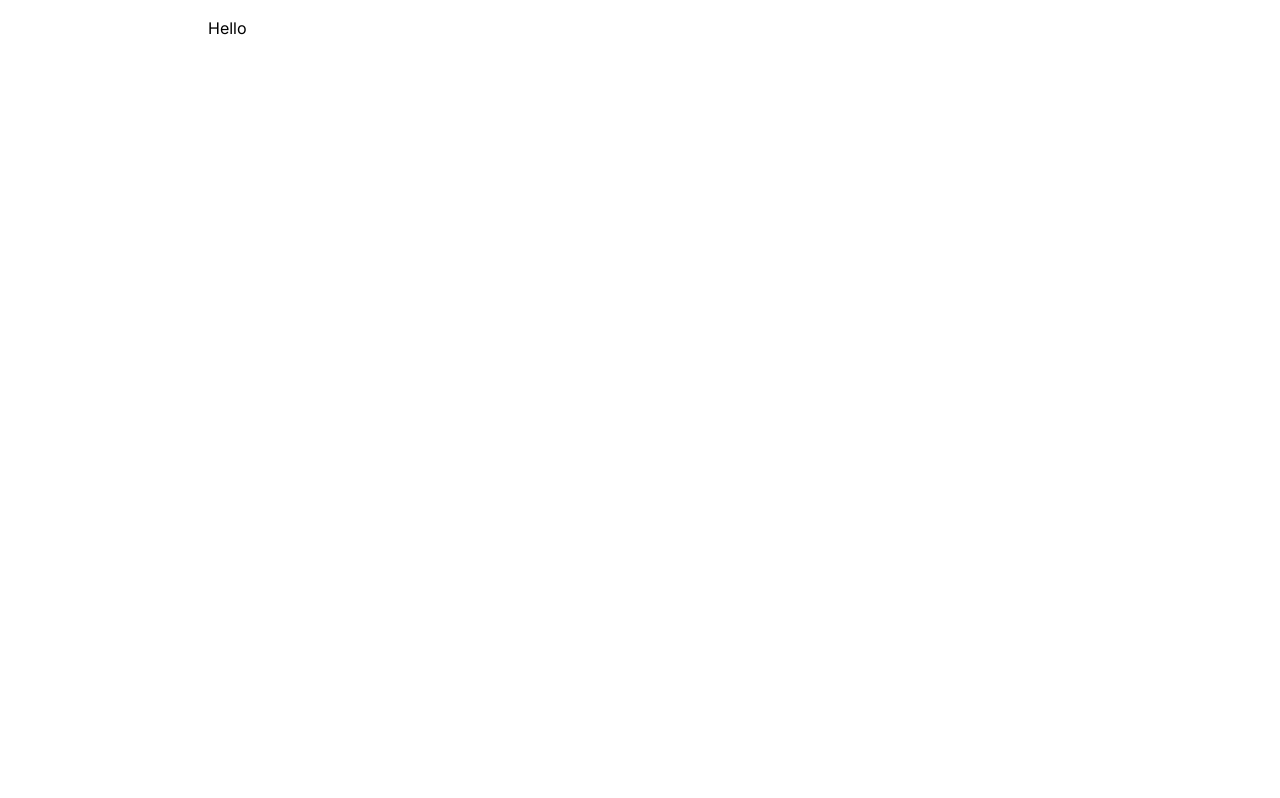
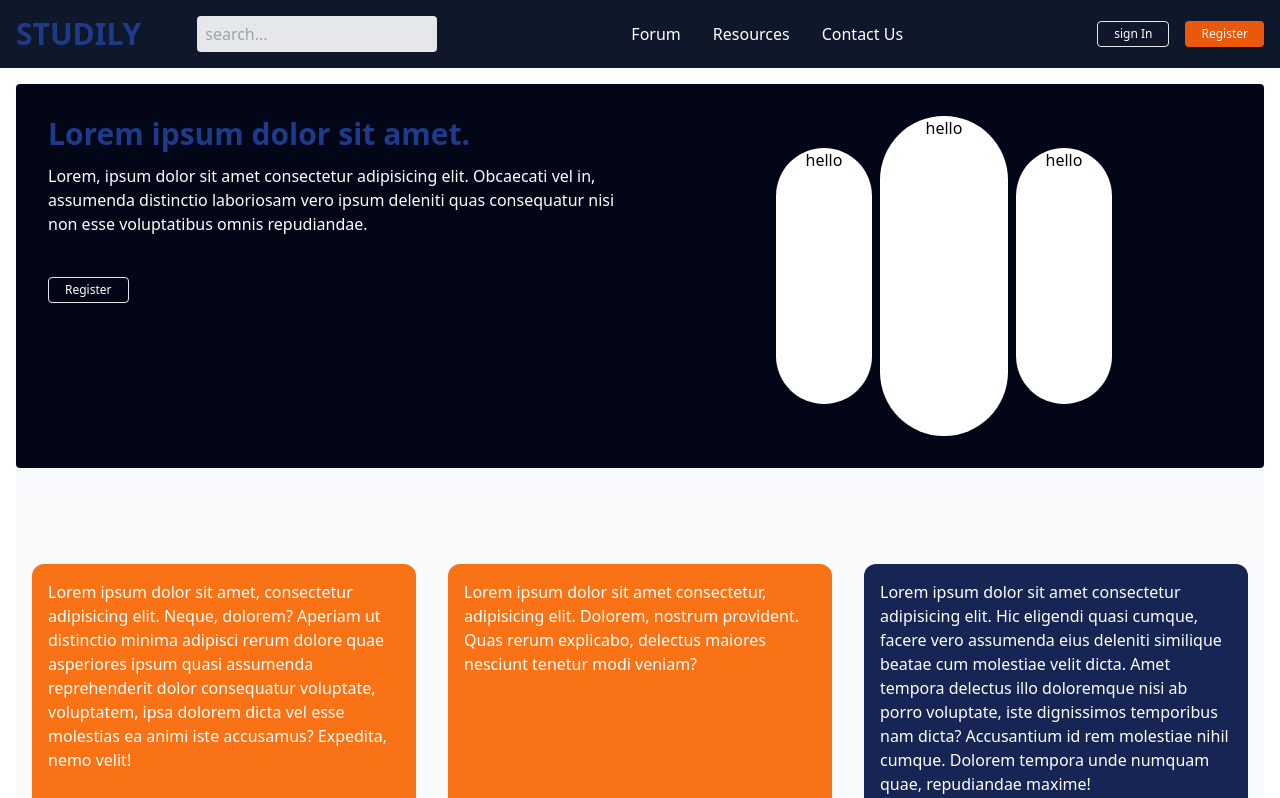
Before and after one commit to tessobelvine/studily, a Next.js app: page / in a window 1280 px wide. Shown: the top 798 px of the page. Built offline with nearby package versions, Linux system fonts and the light colour scheme.

Commit message:
adjusted the frontend

```diff
--- /dev/null
+++ b/app/contact/page.jsx
@@ -0,0 +1,9 @@
+import React from "react";
+
+export default function page() {
+  return (
+    <section>
+      <h2>Contact page</h2>
+    </section>
+  );
+}
--- /dev/null
+++ b/app/forum/page.jsx
@@ -0,0 +1,9 @@
+import React from 'react'
+
+export default function page() {
+  return (
+    <section>
+        <h2>Forum page</h2>
+    </section>
+  )
+}
--- a/app/layout.js
+++ b/app/layout.jsx
@@ -1,7 +1,7 @@
 import { Inter } from "next/font/google";
 import "./globals.css";
-
-const inter = Inter({ subsets: ["latin"] });
+import Header from "@/components/Header";
+import Footer from "@/components/Footer";
 
 export const metadata = {
   title: "Create Next App",
@@ -11,10 +11,10 @@ export const metadata = {
 export default function RootLayout({ children }) {
   return (
     <html lang="en">
-      <body className={inter.className}>
-        <section className="max-w-4xl m-auto p-4">
-          {children}
-        </section>
+      <body>
+        <Header />
+        <main className="container m-auto p-4 min-h-screen">{children}</main>
+        <Footer />
       </body>
     </html>
   );
--- a/app/page.js
+++ /dev/null
@@ -1,9 +0,0 @@
-import Image from "next/image";
-
-export default function Home() {
-  return (
-  <main>
-    <h2>Hello</h2>
-  </main>
-  );
-}
--- /dev/null
+++ b/app/page.jsx
@@ -0,0 +1,13 @@
+import Cards from "@/components/Cards";
+import Hero from "@/components/Hero";
+
+
+
+export default function Home() {
+  return (
+    <main>
+      <Hero />
+      <Cards />
+    </main>
+  );
+}
--- /dev/null
+++ b/app/resources/page.jsx
@@ -0,0 +1,21 @@
+import Link from "next/link";
+import React from "react";
+
+export default function page() {
+  return (
+    <>
+      <div>
+        <categories>
+          <h1>Categories</h1>
+          <div>
+            {/* <select>
+              <option value={""}> </option>
+            </select> */}
+
+            <h2>Resourses</h2>
+          </div>
+        </categories>
+      </div>
+    </>
+  );
+}
--- /dev/null
+++ b/components/ButtonDefault copy.jsx
@@ -0,0 +1,5 @@
+import React from "react";
+
+export default function ButtonDefault({ children }) {
+  return <button className="border rounded p-1 px-4 text-white text-xs">{children}</button>;
+}
--- /dev/null
+++ b/components/ButtonPrimary.jsx
@@ -0,0 +1,5 @@
+import React from "react";
+
+export default function ButtonPrimary({ children }) {
+  return <button className=" rounded p-1 px-4 bg-orange-600 text-white text-xs">{children}</button>;
+}
--- /dev/null
+++ b/components/Cards.jsx
@@ -0,0 +1,38 @@
+import React from "react";
+
+export default function cards() {
+  return (
+    <>
+      <div className="flex flex-col lg:flex-row gap-8 bg-gray-50 p-4 py-24">
+        <div className="flex-1 min-h-48 p-4 rounded-xl bg-orange-500 text-white ">
+          <p>
+            Lorem ipsum dolor sit amet, consectetur adipisicing elit. Neque,
+            dolorem? Aperiam ut distinctio minima adipisci rerum dolore quae
+            asperiores ipsum quasi assumenda reprehenderit dolor consequatur
+            voluptate, voluptatem, ipsa dolorem dicta vel esse molestias ea
+            animi iste accusamus? Expedita, nemo velit!
+          </p>
+        </div>
+
+        <div className="flex-1 min-h-48 p-4 rounded-xl bg-orange-500 text-white ">
+          <p>
+            Lorem ipsum dolor sit amet consectetur, adipisicing elit. Dolorem,
+            nostrum provident. Quas rerum explicabo, delectus maiores nesciunt
+            tenetur modi veniam?
+          </p>
+        </div>
+
+        <div className="flex-1 min-h-48 p-4 rounded-xl bg-blue-950 text-white ">
+          <p>
+            Lorem ipsum dolor sit amet consectetur adipisicing elit. Hic
+            eligendi quasi cumque, facere vero assumenda eius deleniti similique
+            beatae cum molestiae velit dicta. Amet tempora delectus illo
+            doloremque nisi ab porro voluptate, iste dignissimos temporibus nam
+            dicta? Accusantium id rem molestiae nihil cumque. Dolorem tempora
+            unde numquam quae, repudiandae maxime!
+          </p>
+        </div>
+      </div>
+    </>
+  );
+}
--- /dev/null
+++ b/components/Footer.jsx
@@ -0,0 +1,16 @@
+import React from "react";
+
+export default function Footer() {
+  return (
+    <section className="bg-gray-200 py-24 p-4 ">
+      <div className="container mx-auto flex flex-col lg:flex-row gap-4 justify-between items-center">
+        <div className="logo">Logo</div>
+        <div className="links">
+          <p>Lorem, ipsum.</p>
+          <p>Lorem, ipsum.</p>
+          <p>Lorem, ipsum.</p>
+        </div>
+      </div>
+    </section>
+  );
+}
--- /dev/null
+++ b/components/Header.jsx
@@ -0,0 +1,33 @@
+import Link from "next/link";
+import React from "react";
+import Button from "./ButtonPrimary";
+import ButtonDefault from "./ButtonDefault copy";
+import ButtonPrimary from "./ButtonPrimary";
+
+export default function () {
+  return (
+    <section className="bg-slate-900 p-4">
+      <div className="container mx-auto flex justify-between  items-center">
+        <div className="flex gap-14 justify-between">
+          <Link href={'/'} className="font-black text-blue-900 text-sm lg:text-3xl">STUDILY </Link>
+          <input
+            type="search"
+            placeholder="search..."
+            className="hidden lg:block w-60 focus:outline-none rounded  px-2 bg-gray-200 bg-opacity-100"
+          ></input>
+        </div>
+
+        <nav className="lg:flex gap-8 justify-between  font-medium hidden text-white text-l">
+          <Link href={"/forum"}>Forum</Link>
+          <Link href={"/resources"}>Resources</Link>
+          <Link href={"/contact"}>Contact Us</Link>
+        </nav>
+
+        <div className="flex gap-4">
+          <ButtonDefault>sign In</ButtonDefault>
+          <ButtonPrimary>Register</ButtonPrimary>
+        </div>
+      </div>
+    </section>
+  );
+}
--- /dev/null
+++ b/components/Hero.jsx
@@ -0,0 +1,36 @@
+import React from "react";
+import ButtonDefault from "./ButtonDefault copy";
+
+export default function Hero() {
+  return (
+    <>
+      <div className="rounded flex flex-col lg:flex-row gap-8 bg-opacity-1 bg-slate-950 p-8">
+        <div className="flex-1">
+          <h1 className="text-blue-900 text-3xl font-extrabold mb-3">
+            Lorem ipsum dolor sit amet.
+          </h1>
+          <p className="text-white mb-10">
+            Lorem, ipsum dolor sit amet consectetur adipisicing elit. Obcaecati
+            vel in, assumenda distinctio laboriosam vero ipsum deleniti quas
+            consequatur nisi non esse voluptatibus omnis repudiandae.
+          </p>
+          <div>
+            <ButtonDefault>Register</ButtonDefault>
+          </div>
+        </div>
+
+        <div className="flex flex-1 gap-2 justify-center items-center">
+          <div className="w-24 bg-white h-64 rounded-full text-center">
+            hello
+          </div>
+          <div className="w-32 h-80 bg-white rounded-full text-center">
+            hello
+          </div>
+          <div className="w-24 bg-white h-64 rounded-full text-center">
+            hello
+          </div>
+        </div>
+      </div>
+    </>
+  );
+}
```
Also changed, not shown: public/Images/icons-menu.png (added).
